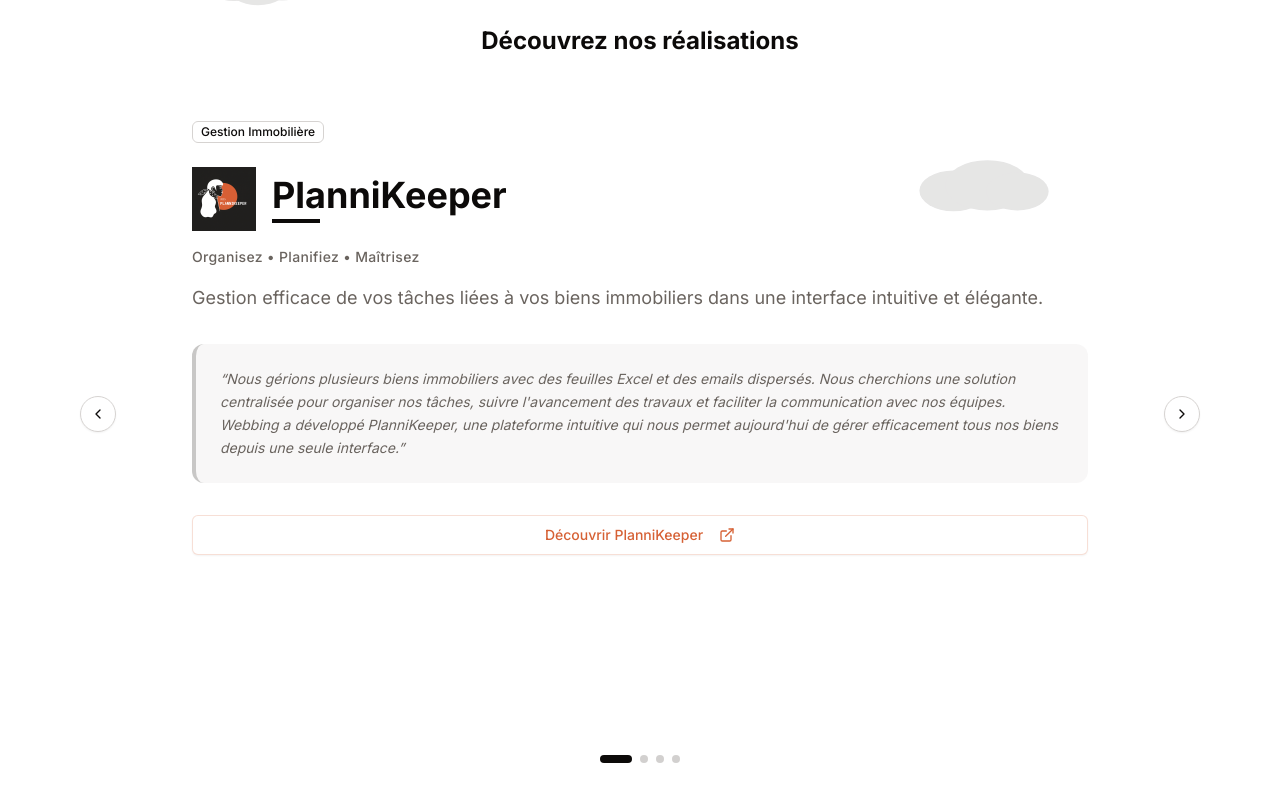
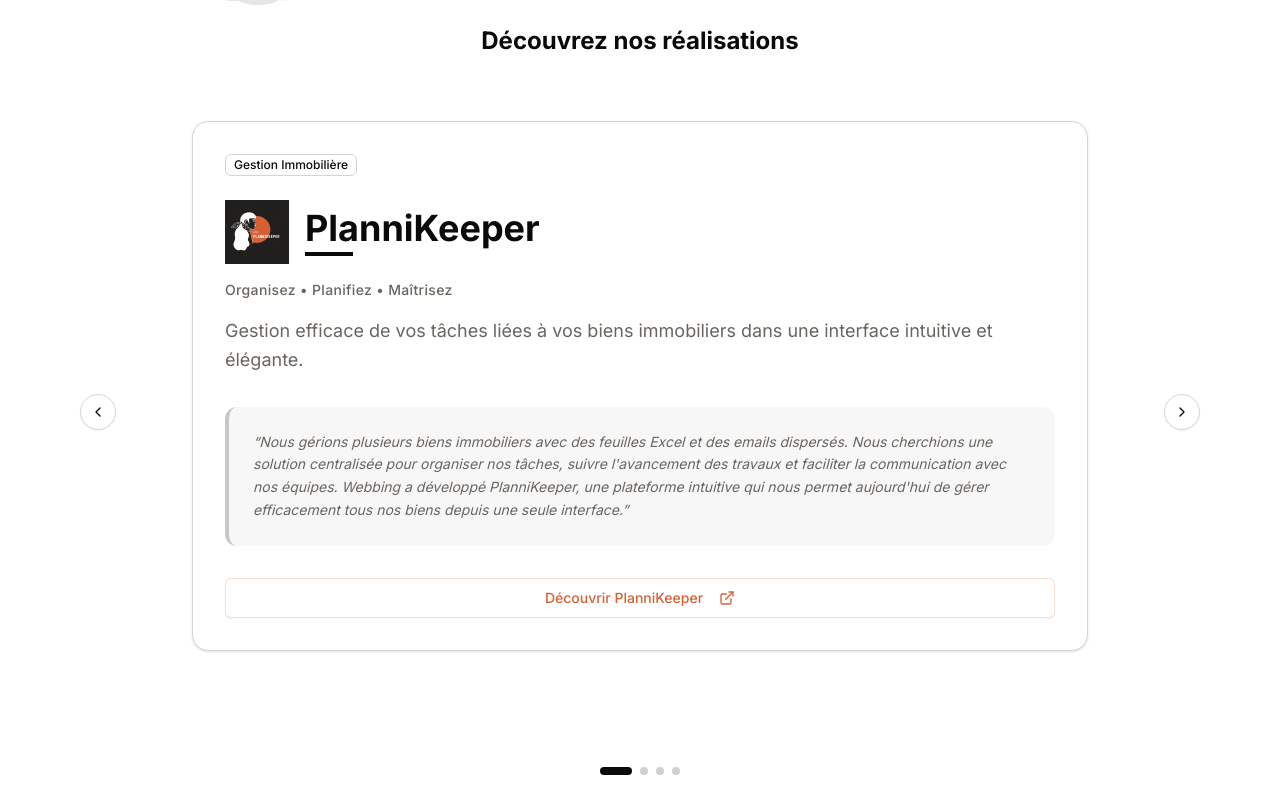
Before and after one commit to Guillaumeperrottet/webbing, a Next.js app: page /applications in a window 1280 px wide. Shown: the part 540-1340 px from the top of the page. Built offline with nearby package versions, Linux system fonts and the light colour scheme.

Commit message:
carousel

```diff
--- a/src/app/applications/page.tsx
+++ b/src/app/applications/page.tsx
@@ -150,25 +150,28 @@
             <h2 className="text-2xl font-bold text-foreground">
               Découvrez nos réalisations
             </h2>
+            <p className="text-sm text-muted-foreground mt-2 md:hidden">
+              Faites glisser pour découvrir →
+            </p>
           </div>
 
-          {/* Carousel Container avec flèches sur les côtés */}
+          {/* Carousel Container avec flèches sur les côtés (desktop uniquement) */}
           <div className="relative">
-            {/* Flèche gauche */}
+            {/* Flèche gauche - Desktop uniquement */}
             <Button
               variant="outline"
               size="icon"
               onClick={() => scroll("left")}
-              className="absolute left-0 top-1/2 -translate-y-1/2 z-10 rounded-full"
+              className="hidden md:flex absolute left-0 top-1/2 -translate-y-1/2 z-10 rounded-full"
             >
               <ChevronLeft className="h-5 w-5" />
             </Button>
 
-            {/* Carousel */}
-            <div className="relative overflow-hidden h-[650px]">
+            {/* Carousel - Version mobile optimisée */}
+            <div className="relative overflow-hidden">
               <div
                 ref={scrollContainerRef}
-                className="flex overflow-x-auto snap-x snap-mandatory scrollbar-hide scroll-smooth gap-8 py-8 h-full"
+                className="flex overflow-x-auto snap-x snap-mandatory scrollbar-hide scroll-smooth gap-4 md:gap-8 py-8 px-4 md:px-0"
                 onScroll={(e) => {
                   const container = e.currentTarget;
                   const cardWidth = container.offsetWidth;
@@ -180,23 +183,23 @@
                   setCurrentIndex(index);
                 }}
               >
-                {Array.from({ length: 20 }).flatMap((_, repeatIndex) =>
-                  applications.map((app, index) => (
+                {/* Mobile: Une seule série d'applications */}
+                {applications.map((app, index) => (
                   <motion.div
-                      key={`${app.name}-${repeatIndex}`}
+                    key={app.name}
                     initial={{ opacity: 0, y: 40 }}
                     whileInView={{ opacity: 1, y: 0 }}
                     transition={{ duration: 0.8, delay: index * 0.1 }}
                     viewport={{ once: true }}
-                      className="snap-center flex-shrink-0 w-full"
+                    className="snap-center flex-shrink-0 w-[85vw] md:w-full"
                   >
-                      <div className="w-full max-w-4xl mx-auto">
+                    <div className="w-full max-w-4xl mx-auto bg-card rounded-2xl p-6 md:p-8 shadow-sm border">
                       <div className="flex items-center gap-3 mb-6">
                         <Badge variant="outline">{app.category}</Badge>
                       </div>
 
                       <div className="flex items-center gap-4 mb-4">
-                          <div className="relative w-16 h-16 flex items-center justify-center">
+                        <div className="relative w-12 h-12 md:w-16 md:h-16 flex items-center justify-center flex-shrink-0">
                           <Image
                             src={app.logo}
                             alt={app.name}
@@ -206,24 +209,24 @@
                           />
                         </div>
                         <div className="group cursor-pointer">
-                            <h2 className="text-4xl font-bold text-foreground">
+                          <h2 className="text-2xl md:text-4xl font-bold text-foreground">
                             {app.name}
                           </h2>
                           <div className="h-1 bg-foreground w-12 group-hover:w-[100%] transition-all duration-300 ease-out mt-1"></div>
                         </div>
                       </div>
 
-                        <p className="text-sm font-medium text-muted-foreground mb-4 tracking-wide">
+                      <p className="text-xs md:text-sm font-medium text-muted-foreground mb-4 tracking-wide">
                         {app.tagline}
                       </p>
 
-                        <p className="text-lg text-muted-foreground mb-8 leading-relaxed">
+                      <p className="text-sm md:text-lg text-muted-foreground mb-6 md:mb-8 leading-relaxed">
                         {app.description}
                       </p>
 
                       {/* Témoignage du client */}
-                        <div className="bg-muted/30 rounded-xl p-6 mb-8 border-l-4 border-primary/20">
-                          <p className="text-sm text-muted-foreground italic leading-relaxed">
+                      <div className="bg-muted/30 rounded-xl p-4 md:p-6 mb-6 md:mb-8 border-l-4 border-primary/20">
+                        <p className="text-xs md:text-sm text-muted-foreground italic leading-relaxed">
                           &ldquo;{app.testimonial}&rdquo;
                         </p>
                       </div>
@@ -257,24 +260,23 @@
                       </div>
                     </div>
                   </motion.div>
-                  ))
-                )}
+                ))}
               </div>
             </div>
 
-            {/* Flèche droite */}
+            {/* Flèche droite - Desktop uniquement */}
             <Button
               variant="outline"
               size="icon"
               onClick={() => scroll("right")}
-              className="absolute right-0 top-1/2 -translate-y-1/2 z-10 rounded-full"
+              className="hidden md:flex absolute right-0 top-1/2 -translate-y-1/2 z-10 rounded-full"
             >
               <ChevronRight className="h-5 w-5" />
             </Button>
           </div>
 
           {/* Indicateurs de navigation (pastilles) - en dessous */}
-          <div className="flex justify-center gap-2 mt-4">
+          <div className="flex justify-center gap-2 mt-8">
             {applications.map((_, index) => (
               <button
                 key={index}
```
Lines whose indentation alone changed are shown as unchanged.
